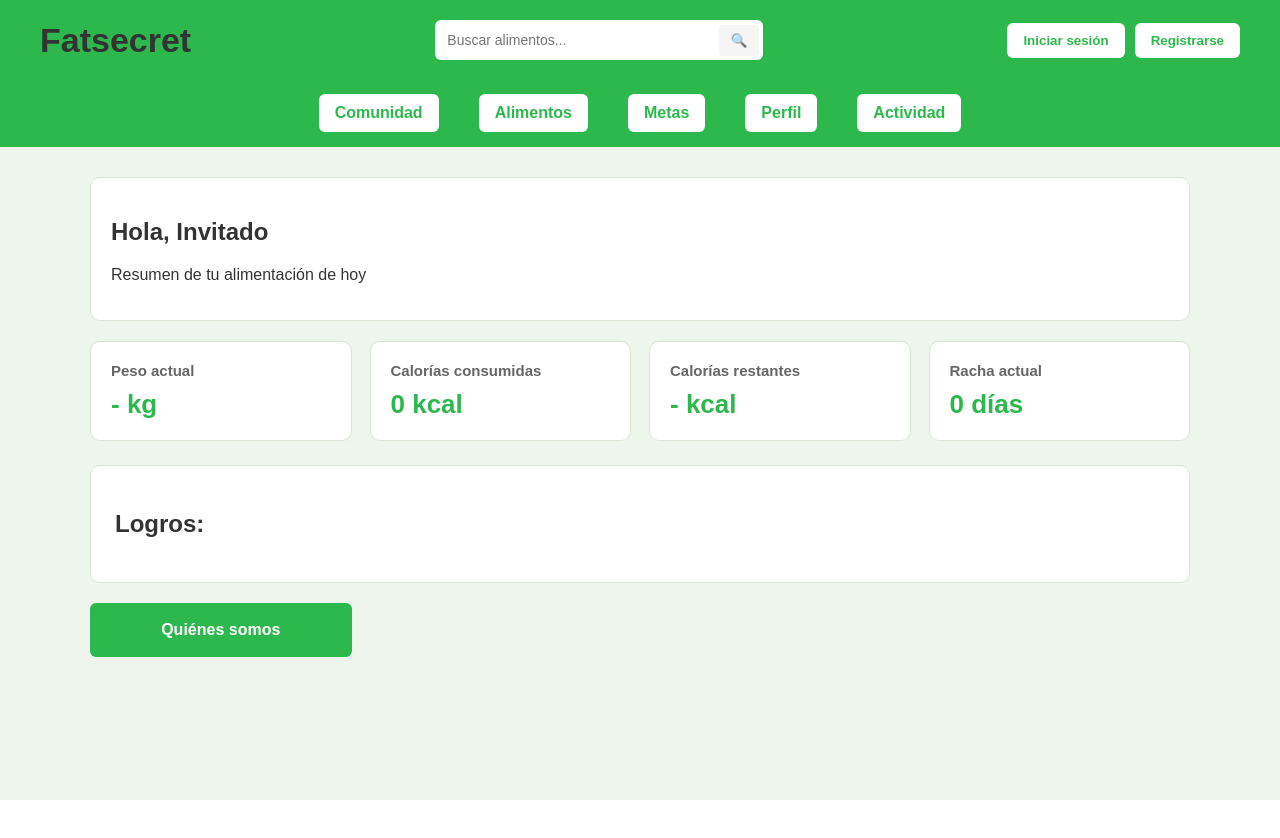
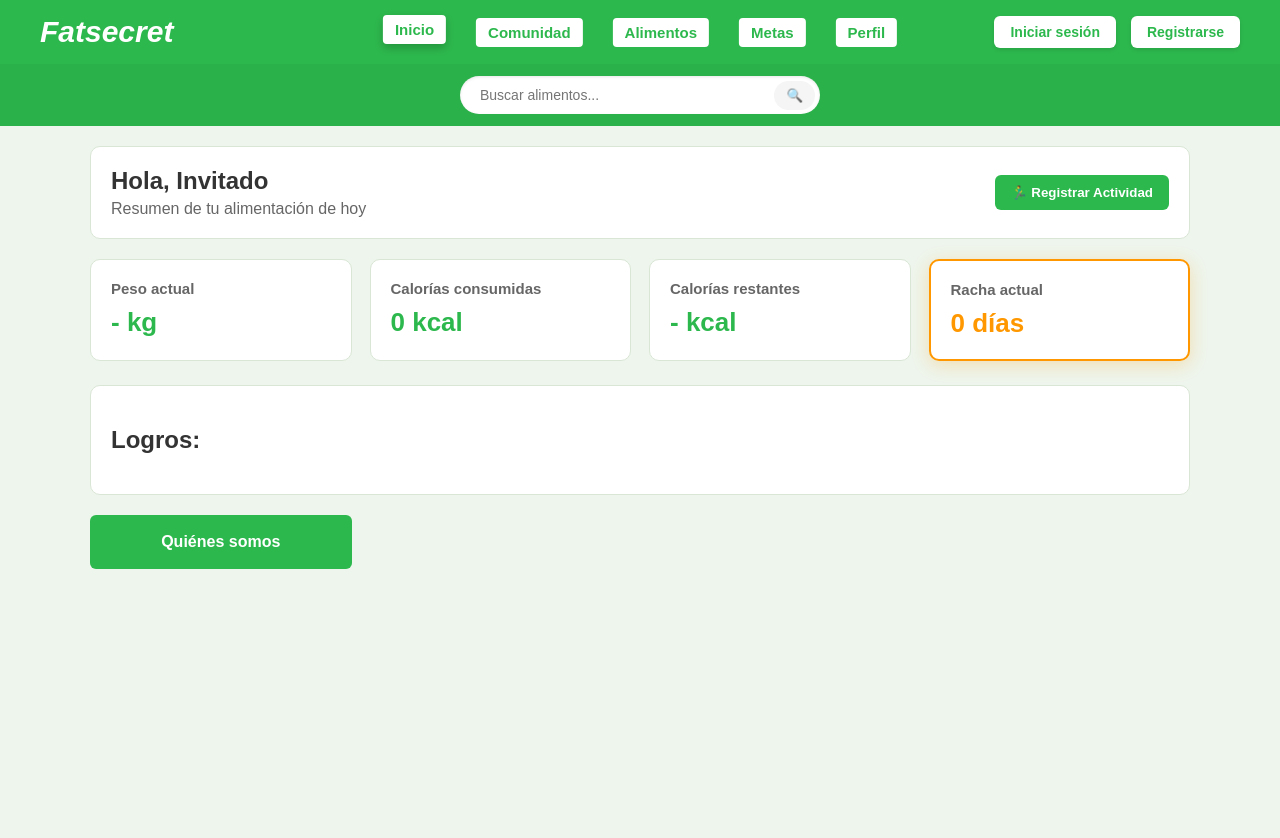
Before and after one commit to MauricioxDLOL/Proyecto-INF-225, a React (Create React App) app in the folder frontend/: page / in a window 1280 px wide. Shown: the top 838 px of the page. Before the commit the page ends 800 px from the top, so only its background shows below. Built offline with nearby package versions, Linux system fonts and the light colour scheme.

Commit message:
Navbar rework
Se movio la interfaz hacia una navbar unificada

```diff
--- a/frontend/src/App.js
+++ b/frontend/src/App.js
@@ -1,4 +1,5 @@
 import { BrowserRouter, Routes, Route } from "react-router-dom";
+import Navbar from "./Navbar";
 import HomePage from "./HomePage";
 import MiCuentaFatSecret from "./MiCuentaFatSecret";
 import VerificarAlimento from "./VerificarAlimento";
@@ -9,6 +10,7 @@ import Comunidad from "./Comunidad";
 function App() {
   return (
     <BrowserRouter>
+    <Navbar />
       <Routes>
         <Route path="/" element={<HomePage />} />
         <Route path="/login" element={<Login />} />
--- a/frontend/src/Comunidad.jsx
+++ b/frontend/src/Comunidad.jsx
@@ -1,5 +1,4 @@
 import { useState, useEffect } from "react";
-import { useNavigate } from "react-router-dom";
 import "./Comunidad.css";
 
 export default function Comunidad() {
@@ -16,8 +15,6 @@ export default function Comunidad() {
   const [textoComentario, setTextoComentario] = useState("");
   const [cargandoComentarios, setCargandoComentarios] = useState(false);
   const [enviandoComentario, setEnviandoComentario] = useState(false);
-
-  const navigate = useNavigate();
 
   let usuario = null;
   try {
@@ -143,43 +140,8 @@ export default function Comunidad() {
     });
   };
 
-  const cerrarSesion = () => {
-    localStorage.removeItem("usuario");
-    navigate("/");
-  };
-
   return (
     <div className="page">
-      <header className="header">
-        <div className="topBar">
-          <h1 className="logo">Fatsecret</h1>
-          <div className="searchBar">
-            <input type="text" placeholder="Buscar alimentos..." className="searchInput" />
-            <button className="searchBtn">🔍</button>
-          </div>
-          <nav className="userNav">
-            {usuario ? (
-              <>
-                <span className="bienvenida">Hola, {usuario.nombre} 👋</span>
-                <button className="navBtn" onClick={cerrarSesion}>Cerrar sesión</button>
-              </>
-            ) : (
-              <>
-                <button className="navBtn" onClick={() => navigate("/login")}>Iniciar sesión</button>
-                <button className="navBtn" onClick={() => navigate("/registro")}>Registrarse</button>
-              </>
-            )}
-          </nav>
-        </div>
-        <div className="mainNav">
-          <button className="mainNavBtn" onClick={() => navigate("/")}>Inicio</button>
-          <button className="mainNavBtn mainNavBtnActive">Comunidad</button>
-          <button className="mainNavBtn" onClick={() => navigate("/agregar")}>Alimentos</button>
-          <button className="mainNavBtn" onClick={() => navigate("/metas")}>Metas</button>
-          <button className="mainNavBtn" onClick={() => navigate("/perfil")}>Perfil</button>
-        </div>
-      </header>
-
       <main className="main">
         {usuario && (
           <div className="card">
--- a/frontend/src/HomePage.css
+++ b/frontend/src/HomePage.css
@@ -5,103 +5,51 @@
   color: #333;
 }
 
-.home-header {
-  background: #2db84d;
-}
-
-.top-bar {
-  display: flex;
-  justify-content: space-between;
-  align-items: center;
-
-  background: #2db84d;
-
-  padding: 20px 40px;
-}
-
-.main-nav {
-  display: flex;
-
-  justify-content: center;
-
-  gap: 40px;
-
-  background: #2db84d;
-
-  padding: 14px;
-
-  border-bottom: 1px solid #2db84d;
-}
-
-.main-nav button {
-  border: none;
-
-  background: transparent;
-
-  font-size: 16px;
-
-  font-weight: bold;
-
-  color: white;
-
-  cursor: pointer;
-}
-
-.main-nav button:hover {
-  color: #eef5ec;
-}
-
-.home-header h1 {
-  margin: 0;
-  font-size: 34px;
-}
-
-.home-header span {
-  font-size: 14px;
-  font-weight: bold;
-}
-
-.home-header nav {
-  display: flex;
-  gap: 10px;
-}
-
-.home-header button,
-.actions-grid button {
-  border: none;
-  background: white;
-  color: #2db84d;
-  padding: 10px 16px;
-  border-radius: 6px;
-  font-weight: bold;
-  cursor: pointer;
-}
-
 .home-container {
   max-width: 1100px;
-  margin: 30px auto;
-  padding: 0 20px;
+  margin: 0 auto;
+  padding: 20px 20px;
 }
 
 .welcome-card,
 .summary-card,
-.progress-card {
+.progress-card,
+.achievements-card {
   background: white;
   border: 1px solid #d9e6d5;
   border-radius: 10px;
   padding: 20px;
 }
 
-.chart-container {
+.welcome-card {
   display: flex;
-  justify-content: center;
-  gap: 100px;
+  justify-content: space-between;
+  align-items: center;
 }
 
-.chart-item {
-  display: flex;
-  flex-direction: column;
-  align-items: center;
+.welcome-card h2 {
+  margin-top: 0;
+  margin-bottom: 5px;
+}
+
+.welcome-card p {
+  margin: 0;
+  color: #666;
+}
+
+.btn-registrar {
+  background-color: #2db84d;
+  color: white;
+  padding: 10px 16px;
+  border: none;
+  border-radius: 6px;
+  font-weight: bold;
+  cursor: pointer;
+  transition: background 0.2s;
+}
+
+.btn-registrar:hover {
+  background-color: #259e40;
 }
 
 .summary-grid {
@@ -124,8 +72,41 @@
   color: #2db84d;
 }
 
+@keyframes spicy-pulse {
+  0% {
+    box-shadow: 0 4px 15px rgba(255, 152, 0, 0.15);
+  }
+  50% {
+    box-shadow: 0 4px 25px rgba(255, 152, 0, 0.45);
+  }
+  100% {
+    box-shadow: 0 4px 15px rgba(255, 152, 0, 0.15);
+  }
+}
+
+.racha-card {
+  border: 2px solid #ff9800;
+  animation: spicy-pulse 2.5s infinite ease-in-out;
+}
+
+.racha-card p {
+  color: #ff9800;
+}
+
 .progress-card {
   text-align: center;
+}
+
+.chart-container {
+  display: flex;
+  justify-content: center;
+  gap: 100px;
+}
+
+.chart-item {
+  display: flex;
+  flex-direction: column;
+  align-items: center;
 }
 
 .progress-circle {
@@ -158,6 +139,30 @@
   margin-top: 15px;
 }
 
+.achievements-card {
+  margin-top: 24px;
+}
+
+.achievements-list {
+  display: flex;
+  flex-direction: column;
+  gap: 14px;
+  margin-top: 20px;
+}
+
+.achievement-item {
+  background: #f5f8f4;
+  padding: 16px;
+  border-radius: 8px;
+  font-weight: 500;
+  border-left: 5px solid #2db84d;
+  transition: 0.2s;
+}
+
+.achievement-item:hover {
+  transform: translateY(-2px);
+}
+
 .actions-grid {
   display: grid;
   grid-template-columns: repeat(4, 1fr);
@@ -170,81 +175,15 @@
   color: white;
   font-size: 16px;
   padding: 18px;
+  border: none;
+  border-radius: 6px;
+  cursor: pointer;
+  font-weight: bold;
+  transition: background 0.2s;
 }
 
-.search-bar {
-  display: flex;
-  align-items: center;
-  background: white;
-  border-radius: 6px;
-  padding: 4px;
-  width: 320px;
-}
-
-.search-bar input {
-  flex: 1;
-  border: none;
-  outline: none;
-  padding: 8px;
-  font-size: 14px;
-}
-
-.search-bar button {
-  border: none;
-  background: #f5f5f5;
-  padding: 8px 12px;
-  border-radius: 4px;
-  cursor: pointer;
-}
-
-.search-bar button:hover {
-  background: #e4f5e8;
-}
-
-.achievements-card {
-  background: white;
-
-  border: 1px solid #d9e6d5;
-
-  border-radius: 10px;
-
-  padding: 24px;
-
-  margin-top: 24px;
-}
-
-.achievements-list {
-  display: flex;
-
-  flex-direction: column;
-
-  gap: 14px;
-
-  margin-top: 20px;
-}
-
-.achievement-item {
-  background: #f5f8f4;
-
-  padding: 16px;
-  border-radius: 8px;
-
-
-  font-weight: 500;
-
-  border-left: 5px solid #2db84d;
-}
-
-.achievement-item:hover {
-  transform: translateY(-2px);
-  transition: 0.2s;
-}
-
-.calendar-card {
-  background: white;
-  border: 1px solid #d9e6d5;
-  border-radius: 10px;
-  padding: 20px;
+.actions-grid button:hover {
+  background-color: #259e40;
 }
 
 .popup-overlay {
@@ -261,13 +200,19 @@
 }
 
 .popup-content {
-  background-color: white;
+  background-color: #eef5ec;
   padding: 30px;
   border-radius: 8px;
   width: 400px;
   max-width: 90%;
   position: relative;
   box-shadow: 0 4px 6px rgba(0,0,0,0.1);
+  border-top: 6px solid #2db84d;
+  box-shadow: 0 8px 20px rgba(45, 184, 77, 0.15);
+}
+
+.required-asterisk {
+  color: red;
 }
 
 .close-btn {
@@ -303,7 +248,7 @@
 }
 
 .submit-btn {
-  background-color: #4CAF50;
+  background-color: #2db84d;
   color: white;
   padding: 10px;
   border: none;
@@ -313,7 +258,7 @@
 }
 
 .submit-btn:hover {
-  background-color: #45a049;
+  background-color: #259e40;
 }
 
 .error-message {
--- a/frontend/src/HomePage.jsx
+++ b/frontend/src/HomePage.jsx
@@ -1,9 +1,7 @@
 import { useEffect, useState } from "react";
-import { useNavigate } from "react-router-dom";
 import "./HomePage.css";
 
 function HomePage() {
-  const navigate = useNavigate();
 
   // Estados para el Popup de Actividad
   const [isPopupOpen, setIsPopupOpen] = useState(false);
@@ -173,34 +171,15 @@ function HomePage() {
 
   return (
     <div className="home-page">
-      <header className="home-header">
-        <div className="top-bar">
-          <h1>Fatsecret</h1>
-
-          <div className="search-bar">
-            <input type="text" placeholder="Buscar alimentos..." />
-            <button>🔍</button>
-          </div>
-
-          <nav className="user-nav">
-            <button onClick={() => navigate("/login")}>Iniciar sesión</button>
-            <button onClick={() => navigate("/registro")}>Registrarse</button>
-          </nav>
-        </div>
-
-        <div className="main-nav">
-          <button onClick={() => navigate("/comunidad")}>Comunidad</button>
-          <button onClick={() => navigate("/agregar")}>Alimentos</button>
-          <button onClick={() => navigate("/metas")}>Metas</button>
-          <button onClick={() => navigate("/perfil")}>Perfil</button>
-          <button onClick={() => setIsPopupOpen(true)}>Actividad</button>
-        </div>
-      </header>
-
       <main className="home-container">
         <section className="welcome-card">
-          <h2>Hola, {usuario.nombre}</h2>
-          <p>Resumen de tu alimentación de hoy</p>
+          <div>
+            <h2>Hola, {usuario.nombre}</h2>
+            <p>Resumen de tu alimentación de hoy</p>
+          </div>
+          <button className="btn-registrar" onClick={() => setIsPopupOpen(true)}>
+            🏃‍♂️ Registrar Actividad
+          </button>
         </section>
 
         <section className="summary-grid">
@@ -216,7 +195,7 @@ function HomePage() {
             <h3>Calorías restantes</h3>
             <p>{caloriasRestantes} kcal</p>
           </div>
-          <div className="summary-card">
+          <div className="summary-card racha-card">
             <h3>Racha actual</h3>
             <p>{usuario.racha} días</p>
           </div>
@@ -311,7 +290,7 @@ function HomePage() {
 
             <form onSubmit={handleGuardarActividad} className="actividad-form">
               <div className="form-group">
-                <label>Tipo de Actividad *</label>
+                <label>Tipo de Actividad <span className="required-asterisk">*</span></label>
                 <input
                   type="text"
                   value={tipoActividad}
@@ -330,7 +309,7 @@ function HomePage() {
               </div>
 
               <div className="form-group">
-                <label>Duración (minutos) *</label>
+                <label>Duración (minutos) <span className="required-asterisk">*</span></label>
                 <input
                   type="number"
                   min="1"
--- a/frontend/src/Login.jsx
+++ b/frontend/src/Login.jsx
@@ -26,7 +26,7 @@ export default function Login() {
       const data = await respuesta.json();
       if (respuesta.ok) {
         localStorage.setItem("usuario", JSON.stringify(data.usuario));
-        navigate("/");
+        window.location.href = "/";
       } else {
         setError(data.error || "Error al iniciar sesión");
       }
--- /dev/null
+++ b/frontend/src/Navbar.css
@@ -0,0 +1,123 @@
+.global-header {
+  background-color: #2db84d;
+  font-family: Arial, sans-serif;
+  box-shadow: 0 4px 6px rgba(0, 0, 0, 0.05);
+}
+
+.top-bar {
+  display: flex;
+  justify-content: space-between;
+  align-items: center;
+  padding: 15px 40px;
+  width: 100%;
+  box-sizing: border-box;
+}
+
+.logo {
+  margin: 0;
+  font-size: 30px;
+  font-weight: bold;
+  color: white;
+  text-decoration: none;
+  font-style: italic;
+}
+
+.search-bar {
+  display: flex;
+  align-items: center;
+  background: white;
+  border-radius: 20px;
+  padding: 3px 5px;
+  width: 350px;
+  box-shadow: inset 0 1px 3px rgba(0,0,0,0.1);
+}
+
+.search-bar input {
+  flex: 1;
+  border: none;
+  outline: none;
+  padding: 8px 15px;
+  font-size: 14px;
+  border-radius: 20px 0 0 20px;
+  background: transparent;
+}
+
+.search-bar button {
+  border: none;
+  background: #f5f5f5;
+  padding: 7px 12px;
+  border-radius: 16px;
+  cursor: pointer;
+  transition: background 0.2s;
+}
+
+.search-bar button:hover {
+  background: #e0e0e0;
+}
+
+.user-nav {
+  display: flex;
+  gap: 15px;
+  align-items: center;
+}
+
+.user-greeting {
+  color: white;
+  font-size: 14px;
+  font-weight: bold;
+}
+
+.auth-btn {
+  border: none;
+  background: white;
+  color: #2db84d;
+  padding: 8px 16px;
+  border-radius: 6px;
+  font-weight: bold;
+  font-size: 14px;
+  cursor: pointer;
+  transition: all 0.2s ease;
+  box-shadow: 0 2px 4px rgba(0,0,0,0.1);
+}
+
+.main-nav {
+  display: flex;
+  justify-content: center;
+  gap: 30px;
+  background-color: transparent;
+  border-top: none;
+  padding: 0px;
+  position: absolute;
+  left: 50%;
+  transform: translateX(-50%);
+}
+
+.main-nav a {
+  font-size: 15px;
+  font-weight: bold;
+  text-decoration: none;
+  padding: 6px 12px;
+  border-radius: 4px;
+  transition: background 0.2s, color 0.2s;
+  color: #2db84d;
+  background: white;
+}
+
+.auth-btn:hover,
+.main-nav a:hover {
+  background: #eef5ec;
+  transform: translateY(-1px);
+  box-shadow: 0 2px 4px rgba(0, 0, 0, 0.15);
+}
+
+.main-nav a.active {
+  transform: translateY(-3px);
+  box-shadow: 0 4px 8px rgba(0, 0, 0, 0.2);
+}
+
+.bottom-bar {
+  display: flex;
+  justify-content: center;
+  padding: 12px;
+  background-color: rgba(0, 0, 0, 0.04);
+}
--- /dev/null
+++ b/frontend/src/Navbar.jsx
@@ -0,0 +1,65 @@
+import { useNavigate, Link, useLocation } from "react-router-dom";
+import { useState, useEffect } from "react";
+import "./Navbar.css";
+
+export default function Navbar() {
+  const navigate = useNavigate();
+  const location = useLocation();
+  const [usuario, setUsuario] = useState(null);
+
+  useEffect(() => {
+    const storedUser = localStorage.getItem("usuario");
+    if (storedUser) {
+      try {
+        setUsuario(JSON.parse(storedUser));
+      } catch {
+        setUsuario({ nombre: storedUser });
+      }
+    }
+  }, []);
+
+  const cerrarSesion = () => {
+    localStorage.removeItem("usuario");
+    setUsuario(null);
+    window.location.reload();
+  };
+
+  const isActive = (path) => location.pathname === path ? "active" : "";
+
+return (
+    <header className="global-header">
+      <div className="top-bar">
+        <Link to="/" className="logo">Fatsecret</Link>
+
+        <nav className="main-nav">
+          <Link to="/" className={isActive("/")}>Inicio</Link>
+          <Link to="/comunidad" className={isActive("/comunidad")}>Comunidad</Link>
+          <Link to="/agregar" className={isActive("/agregar")}>Alimentos</Link>
+          <Link to="/metas" className={isActive("/metas")}>Metas</Link>
+          <Link to="/perfil" className={isActive("/perfil")}>Perfil</Link>
+        </nav>
+
+        <div className="user-nav">
+          {usuario ? (
+            <>
+              <span className="user-greeting">Hola, {usuario.nombre || usuario} 👋</span>
+              <button className="auth-btn" onClick={cerrarSesion}>Cerrar sesión</button>
+            </>
+          ) : (
+            <>
+              <button className="auth-btn" onClick={() => navigate("/login")}>Iniciar sesión</button>
+              <button className="auth-btn" onClick={() => navigate("/registro")}>Registrarse</button>
+            </>
+          )}
+        </div>
+      </div>
+
+      <div className="bottom-bar">
+        <div className="search-bar">
+          <input type="text" placeholder="Buscar alimentos..." />
+          <button>🔍</button>
+        </div>
+      </div>
+    </header>
+  );
+}
```
Also changed, not shown: frontend/src/App.css (deleted, +0 -38 lines), frontend/src/Comunidad.css (+2 -89 lines), 1 other file (tests, documents, lock files or other folders).
